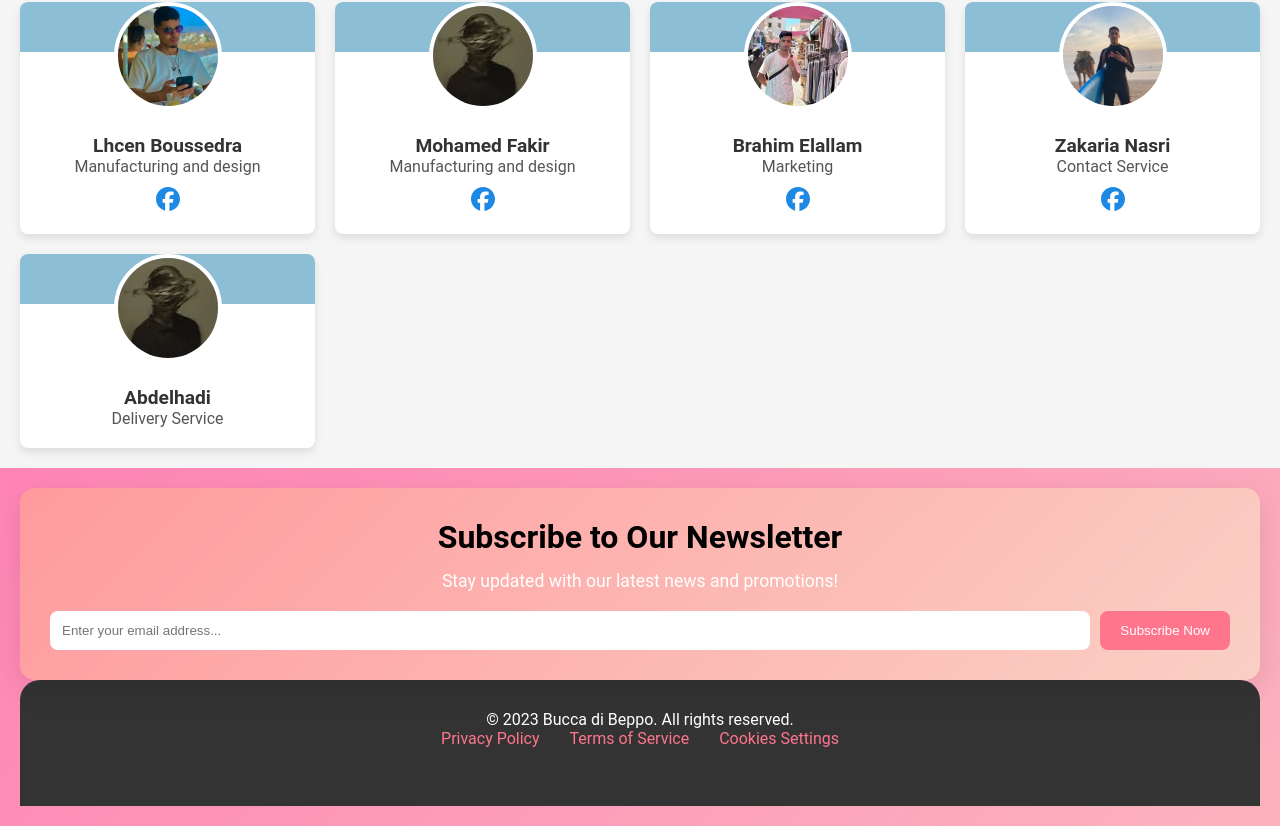
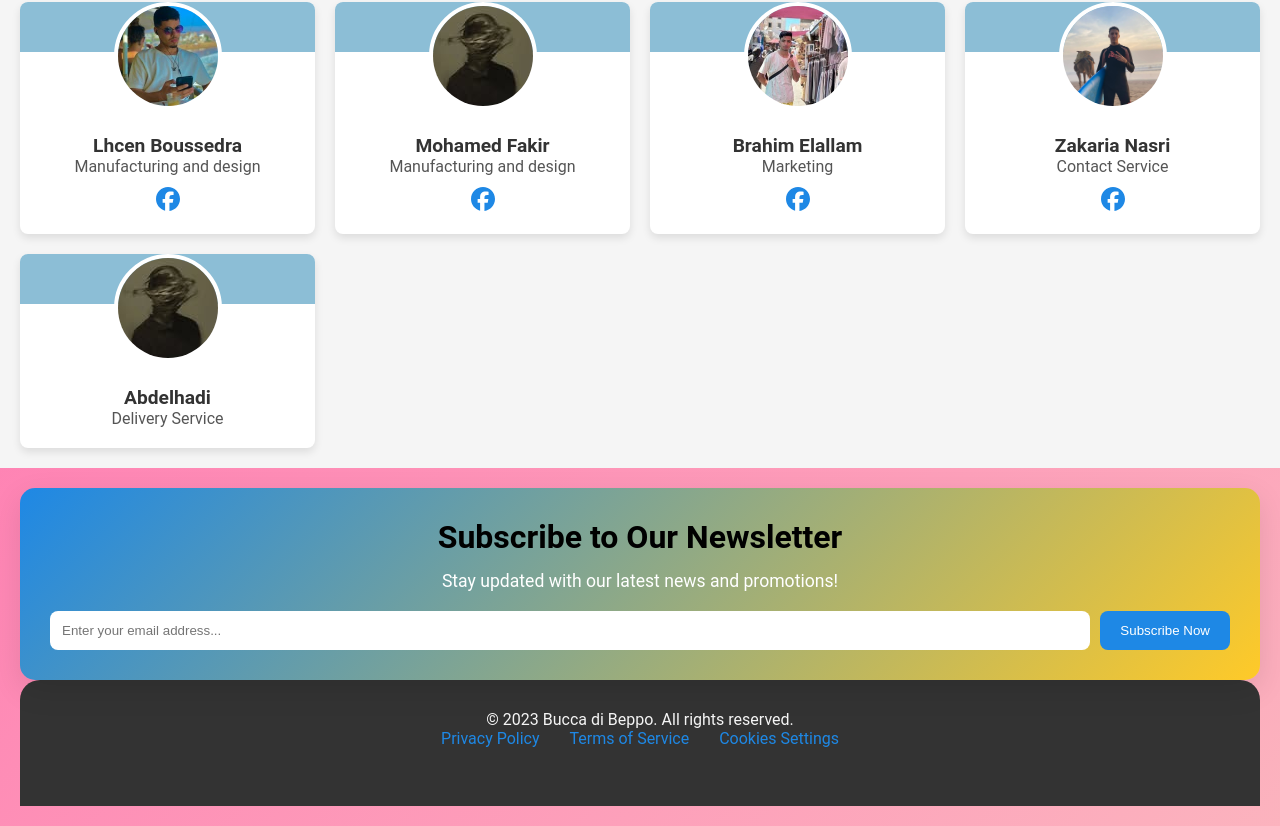
Before and after one commit to ayoubmorchid/bookhaven, a React (Create React App) app: page /about in a window 1280 px wide. Shown: the part 760-1586 px from the top of the page. Built offline with nearby package versions, Linux system fonts and the light colour scheme.

Commit message:
change style componenet footer

```diff
--- a/src/style/footer.css
+++ b/src/style/footer.css
@@ -2,8 +2,8 @@
 body {
   margin: 0;
   font-family: 'Roboto', sans-serif;
-  background-color: #f5f5f5;
-  color: #333;
+  background-color: var(--background-color);
+  color: var(--text-color);
 }
 
 .app-container {
@@ -11,12 +11,12 @@ body {
 }
 
 .subscribe-section {
-  background: linear-gradient(135deg, #ff9a9e, #fad0c4);
+  background: linear-gradient(135deg, var(--primary-color), var(--secondary-color));
   color: white;
   padding: 30px;
   border-radius: 15px;
   text-align: center;
-  box-shadow: 0 10px 30px rgba(0, 0, 0, 0.1);
+  box-shadow: 0 10px 30px var(--box-shadow-color);
   position: relative;
 }
 
@@ -44,11 +44,11 @@ body {
 }
 
 .email-input:focus {
-  outline: 2px solid #ff758c;
+  outline: 2px solid var(--secondary-color);
 }
 
 .subscribe-button {
-  background: #ff758c;
+  background: var(--primary-color);
   color: white;
   border: none;
   border-radius: 8px;
@@ -58,13 +58,13 @@ body {
 }
 
 .subscribe-button:hover {
-  background: #ff4a6b;
+  background: var(--hover-color);
   transform: translateY(-2px);
 }
 
 .footer-section {
-  background: #333;
-  color: white;
+  background: var(--text-color);
+  color: var(--background-color);
   padding: 30px 20px;
   text-align: center;
   border-top-left-radius: 20px;
@@ -72,7 +72,7 @@ body {
 }
 
 .footer-links a {
-  color: #ff758c;
+  color: var(--primary-color);
   text-decoration: none;
   margin: 0 15px;
   font-size: 1em;
@@ -83,7 +83,7 @@ body {
 }
 
 .social-icons a {
-  color: white;
+  color: var(--background-color);
   margin: 0 10px;
 }
 
```
